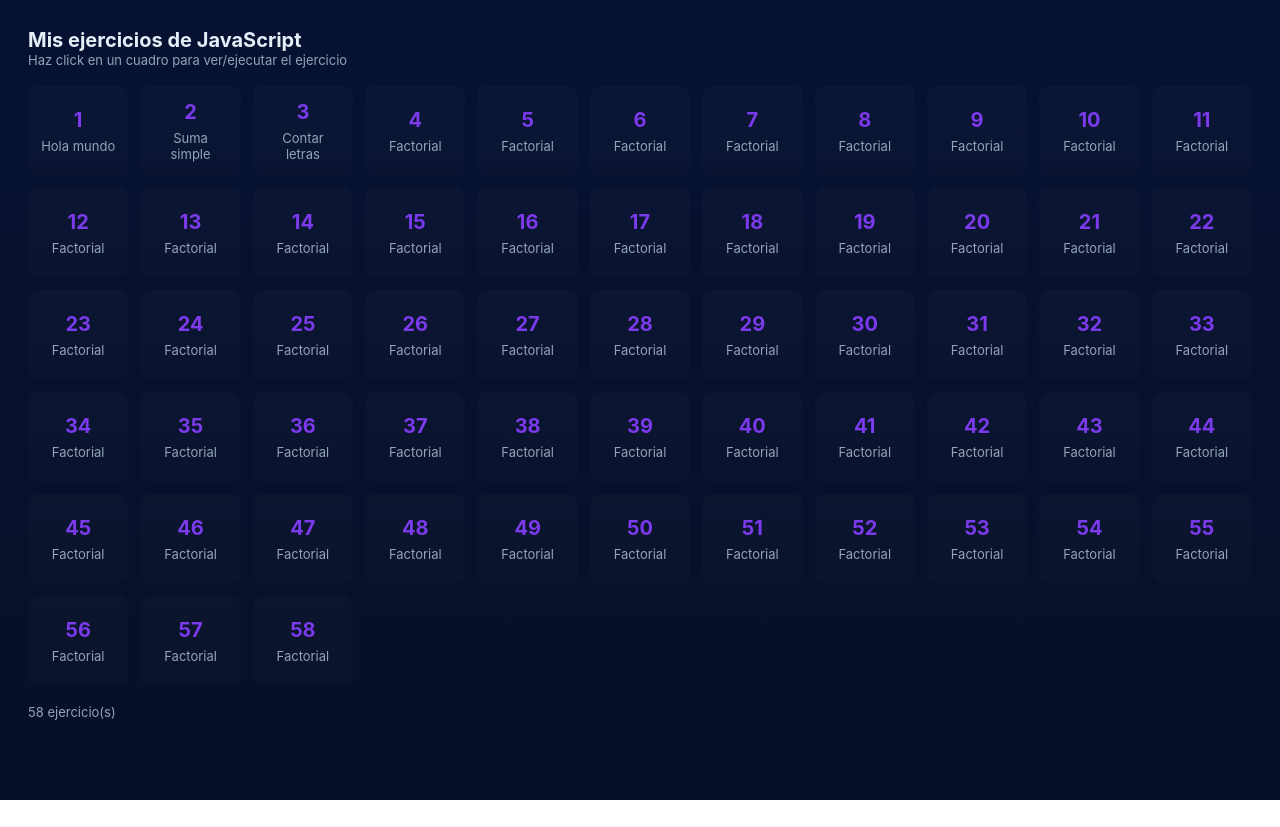
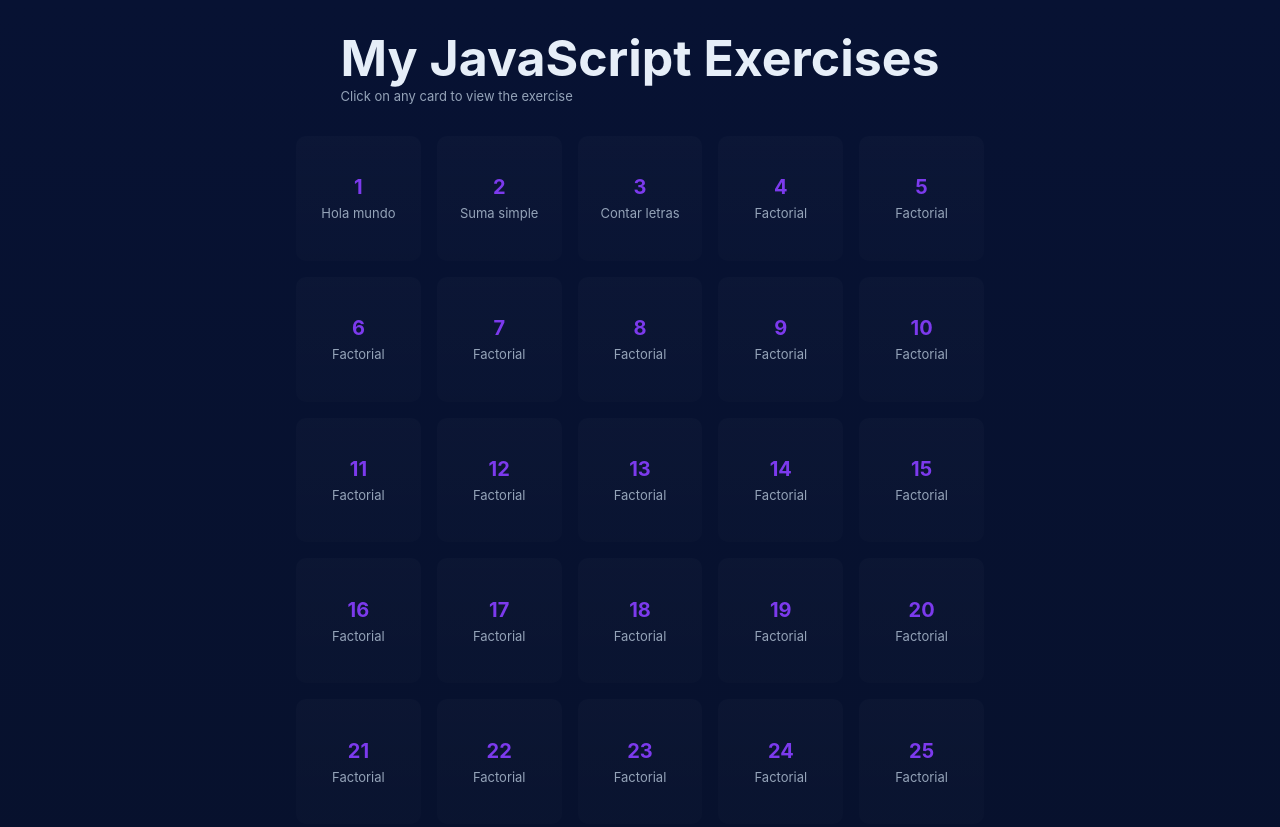
Before and after one commit to ArtzRed/Web-Project, a plain HTML site: page index.html in a window 1280 px wide. Shown: the top 827 px of the page. Before the commit the page ends 800 px from the top, so only its background shows below. Drawn offline with Linux system fonts and the light colour scheme; files whose address does not match are found by name.

Commit message:
Update
the posicion of the grid and header changed to center
and the grid only shows 5 cards per row

```diff
--- a/index.html
+++ b/index.html
@@ -9,8 +9,8 @@
 <body>
   <header>
     <div>
-      <h1>Mis ejercicios de JavaScript</h1>
-      <p>Haz click en un cuadro para ver/ejecutar el ejercicio</p>
+      <h1>My JavaScript Exercises</h1>
+      <p>Click on any card to view the exercise</p>
     </div>
   </header>
 
@@ -22,19 +22,19 @@
   <!-- Modal -->
   <div class="modal-backdrop" id="modalBack">
     <div class="modal" role="dialog" aria-modal="true">
-      <button id="closeModal" class="btn ghost" style="float:right">Cerrar</button>
-      <h2 id="modalTitle">Ejercicio</h2>
+      <button id="closeModal" class="btn ghost" style="float:right">Close</button>
+      <h2 id="modalTitle">Exercise</h2>
       <div class="meta" id="modalMeta"></div>
       <div class="split">
         <div>
           <p id="modalDesc"></p>
           <div class="actions">
             <button id="runBtn" class="btn small">Run</button>
-            <button id="editBtn" class="btn small">Editar</button>
-            <button id="deleteBtn" class="btn small ghost">Eliminar</button>
-            <button id="copyBtn" class="btn small ghost">Copiar código</button>
+            <button id="editBtn" class="btn small">Edit</button>
+            <button id="deleteBtn" class="btn small ghost">Delete</button>
+            <button id="copyBtn" class="btn small ghost">Copy code</button>
           </div>
-          <h4 style="margin-top:12px">Código</h4>
+          <h4 style="margin-top:12px">Code</h4>
           <pre id="modalCode"><code></code></pre>
         </div>
         <div>
--- a/script.js
+++ b/script.js
@@ -91,7 +91,7 @@
         d.addEventListener('click', ()=>openModal(i));
         grid.appendChild(d);
       });
-      countEl.textContent = `${ejercicios.length} ejercicio(s)`;
+      countEl.textContent = `${ejercicios.length} Exercises in total`;
       if(ejercicios.length===0){ grid.innerHTML = '<div style="color:var(--muted)">No hay ejercicios. Usa el formulario a la derecha para agregar uno.</div>' }
     }
 
--- a/styles.css
+++ b/styles.css
@@ -25,6 +25,7 @@ body{
     background:linear-gradient(180deg,#071233 0%, #071026 100%);
     color:#e6eef8;
     padding:28px
+
 }
 
 /* ----------------------------------- */
@@ -43,12 +44,13 @@ header{
     display:flex;
     gap:16px;
     align-items:center;
-    justify-content:space-between;
-    margin-bottom:18px
+    justify-content:center;
+    margin-bottom:2rem;
 }
 header h1{
     margin:0;
-    font-size:20px
+    font-size:50px
+
 }
 header p{
     margin:0;
@@ -70,12 +72,15 @@ header p{
 /* 5. Componentes (Grid de Cards) */
 /* ----------------------------------- */
 /* grid de cards */
-.grid{
-    display:grid;
-    grid-template-columns:repeat(auto-fill,minmax(100px,1fr));
-    gap:var(--gap)
+.grid {
+  display: grid;
+  grid-template-columns: repeat(5, 1fr); /* 5 columnas */
+  gap: 1rem; /* Espacio entre los cuadrados */
+  justify-content: center;
+  margin: 2rem auto;
+  width: max-content;
+
 }
-
 .card{
     background:linear-gradient(180deg, rgba(255,255,255,0.02), rgba(255,255,255,0.01));
     padding:12px;
@@ -84,7 +89,8 @@ header p{
     flex-direction:column;
     align-items:center;
     justify-content:center;
-    min-height:90px;
+    min-height:15.6vh;
+    min-width:15.6vh;
     cursor:pointer;
     transition:transform .12s ease, box-shadow .12s ease
 }
```
